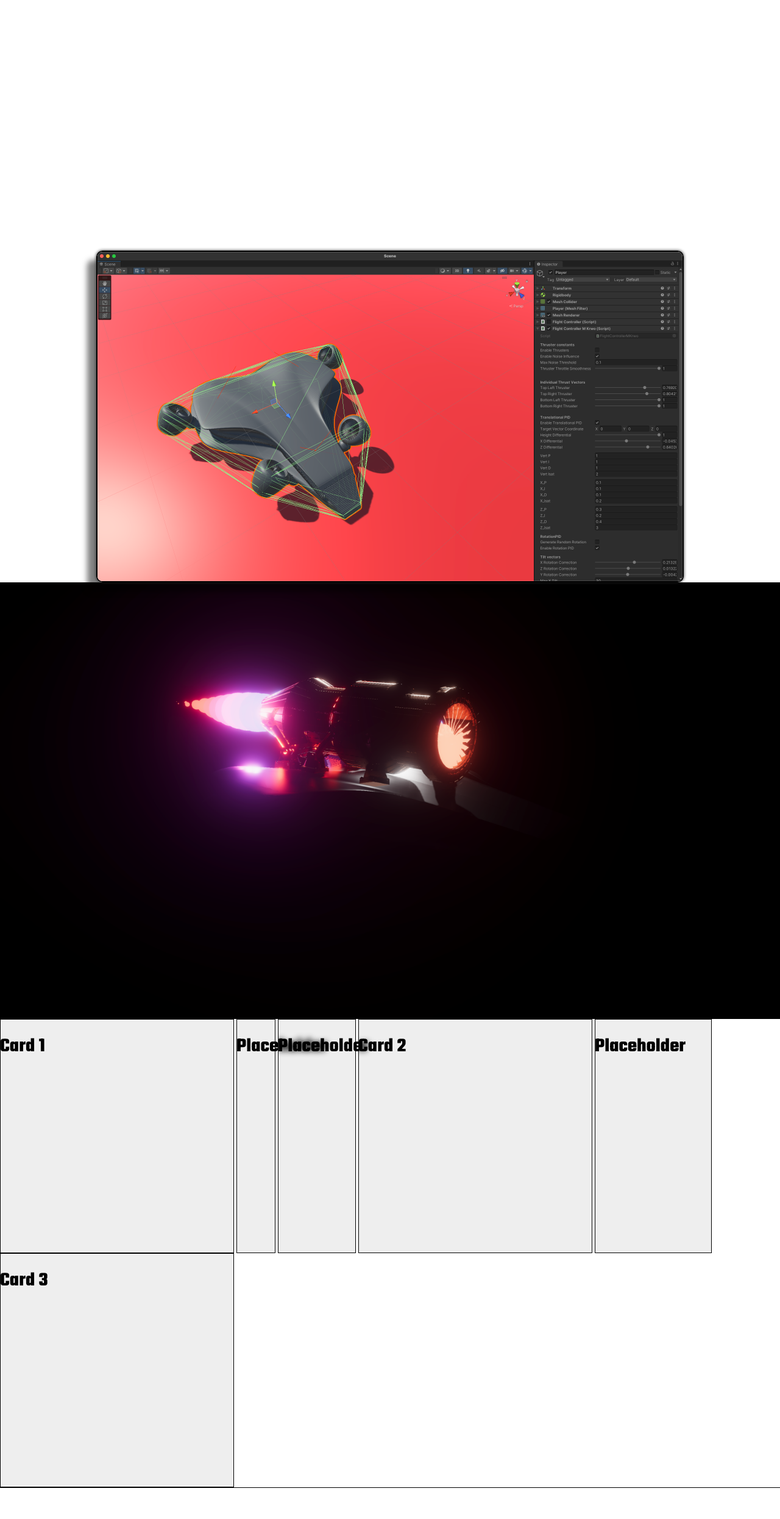
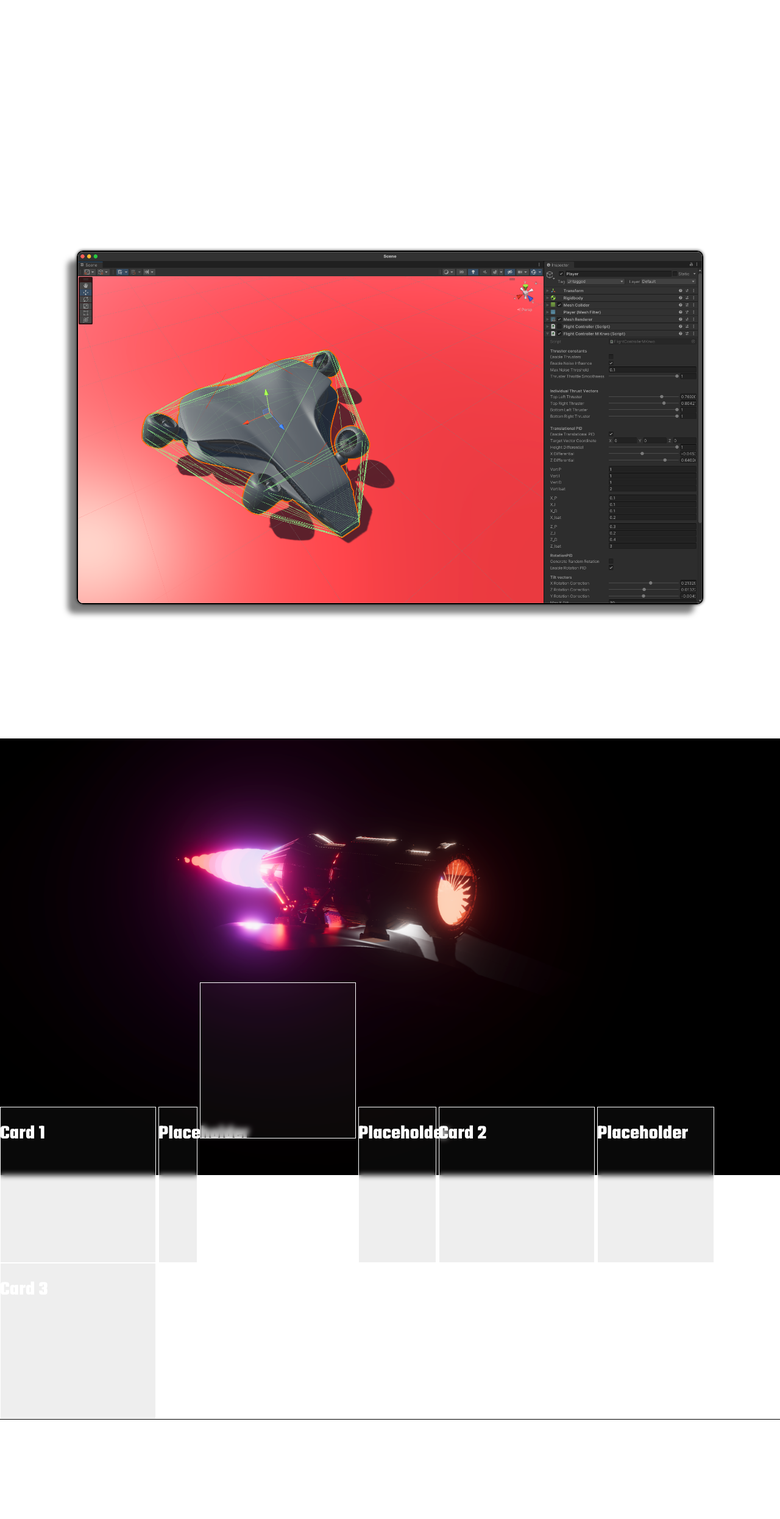
Before and after one commit to Lt-DogFish/Website, a plain HTML site: page index.html in a window 1280 px wide. Shown: the part 69-2560 px from the top of the page at 61% size. Drawn offline with nearby package versions, Linux system fonts and the light colour scheme; a web font is replaced by a local one.

Commit message:
Color and page formatting changes

```diff
--- a/CSS/homePageStyles.css
+++ b/CSS/homePageStyles.css
@@ -21,16 +21,28 @@
 }
 
 .intro {
+	height: 150vh;
+	width: 100vw;
+	align-items: center;
+
+}
+
+.intro-toparea{
+	display: block;
 	height: 50vh;
 
 }
 
-.bg1 {
+
+
+
+.Video {
 	object-fit: contain; /* This is key for cropping */
   	object-position: center; /* Adjust focus area (optional) */
-	filter: blur(0px);
+
+
 	margin: 0 auto;
-  	width: 75vw;
+  	width: 80vw;
   	height: auto;
   	display: block;
 	box-shadow: 0px 0px 5px rgba(33, 33, 33, 1), -15px 15px 10px rgba(0, 0, 0, 0.5);
@@ -44,6 +56,7 @@
   	width: 100%;
   	height: auto;
   	display: block;
+	position: absolute;
 }
 
 .scroll-tracks-conainer {
@@ -301,6 +314,12 @@
 	/*border: 1px solid rgb(225, 0, 255);
 }*/
 
+
+.spacer {
+	padding-top: 50vh;
+
+}
+
 .drawer-grid {
 	display: flexbox;
 	align-content: flex;
@@ -308,12 +327,12 @@
 
 
 .card {
-	color: var(--Text);
+	color: var(--TextInverted);
 	box-sizing: border-box;
 	display: inline-block;
-	box-shadow: var(--Borders) 0px 0px 0px 1px inset;
-	height: 30vw;
-	width: 30vw;
+	box-shadow: var(--BordersInverted) 0px 0px 0px 1px inset;
+	height: 20vw;
+	width: 20vw;
 	background-color: rgba(var(--Cardrgb),0.1);
 	backdrop-filter: blur(5px);
 	/*border: 1px solid rgb(225, 0, 255);  */
@@ -322,7 +341,7 @@
 
 
 .card:hover{
-	color: var(--Text);
+	color: gold;
 	/*box-shadow: var(--Borders) 0px 0px 0px 3px inset, var(--Primary) 0px 0px 20px 3px inset ;*/
 	box-shadow: var(--BordersInverted) 0px 0px 0px 3px inset;
 	transition: .3s cubic-bezier(.77,.12,.16,.95);
@@ -343,6 +362,11 @@
 
 .card.placeholder3{
 	width: 15vw;
+
+}
+
+.card.empty{
+
 
 }
 
--- a/HTML/homePage.html
+++ b/HTML/homePage.html
@@ -1,18 +1,18 @@
 <div class = "home-body" >
 
 	<div class = "intro" >
+		<div class = "intro-toparea"> </div>
+		<img class = "Video" src="/Assets/Images/Editor.png" alt="">
+ 	</div>
 
-
-
-
- 	</div>
-	<img class = "bg1" src="/Assets/Images/Editor.png" alt="">
 	<img class = "bg2" src="/Assets/Images/BG.png" alt="">
+	<div class = "spacer"> </div>
 
 
 	<div class = "drawer-grid" >
 		<div id = "card1" class = "card tekoFont"> <h1> Card 1 </h1></div>
 		<div class = "card tekoFont placeholder1"> <h1> Placeholder </h1></div>
+		<div class = "card empty"> </div>
 		<div class = "card tekoFont placeholder2"> <h1> Placeholder </h1></div>
 		<div class = "card tekoFont"> <h1> Card 2 </h1></div>
 		<div class = "card tekoFont placeholder3"> <h1> Placeholder </h1></div>
--- a/indexStyles.css
+++ b/indexStyles.css
@@ -90,7 +90,7 @@ body {
 	text-decoration: none;
 	font-size: var(--MenuTabFontSize);
 
-	backdrop-filter: blur(0px);
+
 	background: linear-gradient(to bottom, rgba(var(--Primaryrgb),0) 50%, rgba(var(--Secondaryrgb), 1) 50%) top;
 	background-size: 100% 200%;
 	transition: .3s cubic-bezier(.77,.12,.16,.95);
```
Lines whose indentation alone changed are shown as unchanged.
